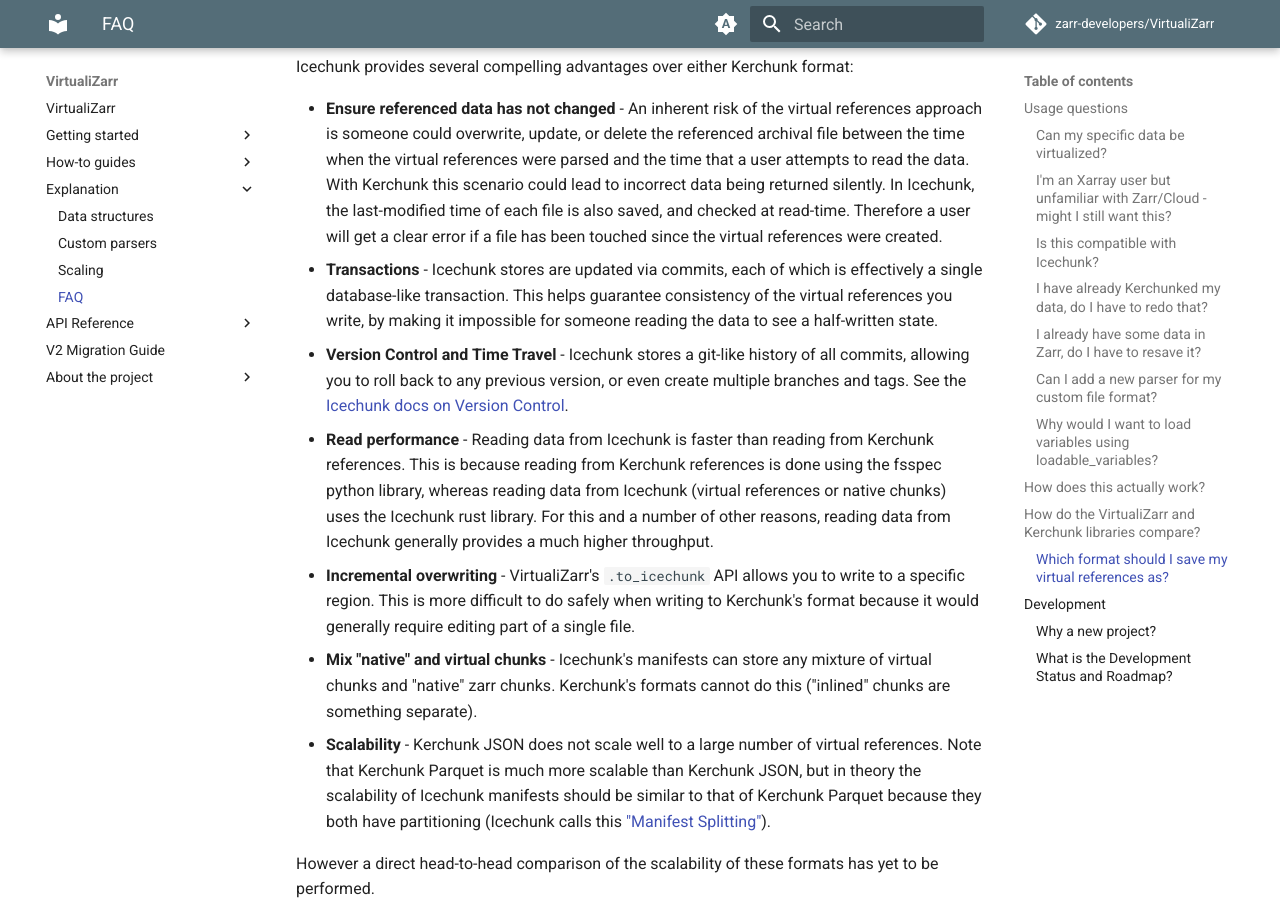
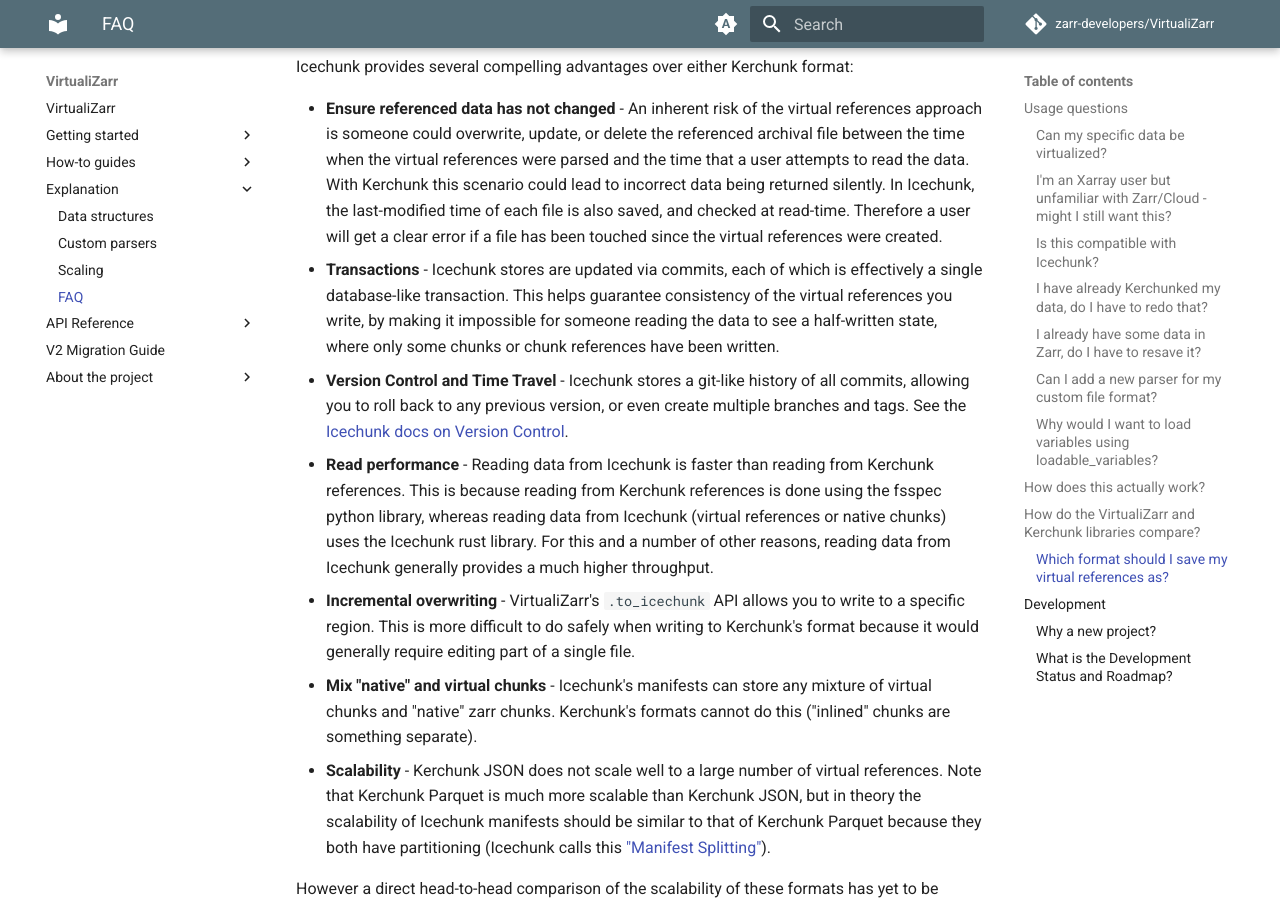
Before and after one commit to zarr-developers/VirtualiZarr, an MkDocs documentation site: the page built from docs/faq.md, in a window 1280 px wide and 900 px high, scrolled down 8208 px. Built offline with MkDocs 1.6.1 and Material for MkDocs 9.7.7, drawn with Linux system fonts in a browser that asks for light colours; comment, search, counter and statistics services are not loaded; the version menu is left out.

Commit message:
clarify what is written during a transaction

```diff
--- a/docs/faq.md
+++ b/docs/faq.md
@@ -173,7 +173,7 @@
 Icechunk provides several compelling advantages over either Kerchunk format:
 
 - **Ensure referenced data has not changed** - An inherent risk of the virtual references approach is someone could overwrite, update, or delete the referenced archival file between the time when the virtual references were parsed and the time that a user attempts to read the data. With Kerchunk this scenario could lead to incorrect data being returned silently. In Icechunk, the last-modified time of each file is also saved, and checked at read-time. Therefore a user will get a clear error if a file has been touched since the virtual references were created.
-- **Transactions** - Icechunk stores are updated via commits, each of which is effectively a single database-like transaction. This helps guarantee consistency of the virtual references you write, by making it impossible for someone reading the data to see a half-written state.
+- **Transactions** - Icechunk stores are updated via commits, each of which is effectively a single database-like transaction. This helps guarantee consistency of the virtual references you write, by making it impossible for someone reading the data to see a half-written state, where only some chunks or chunk references have been written.
 - **Version Control and Time Travel** - Icechunk stores a git-like history of all commits, allowing you to roll back to any previous version, or even create multiple branches and tags. See the [Icechunk docs on Version Control](https://icechunk.io/en/latest/version-control/).
 - **Read performance** - Reading data from Icechunk is faster than reading from Kerchunk references. This is because reading from Kerchunk references is done using the fsspec python library, whereas reading data from Icechunk (virtual references or native chunks) uses the Icechunk rust library. For this and a number of other reasons, reading data from Icechunk generally provides a much higher throughput.
 - **Incremental overwriting** - VirtualiZarr's `.to_icechunk` API allows you to write to a specific region. This is more difficult to do safely when writing to Kerchunk's format because it would generally require editing part of a single file.
```
